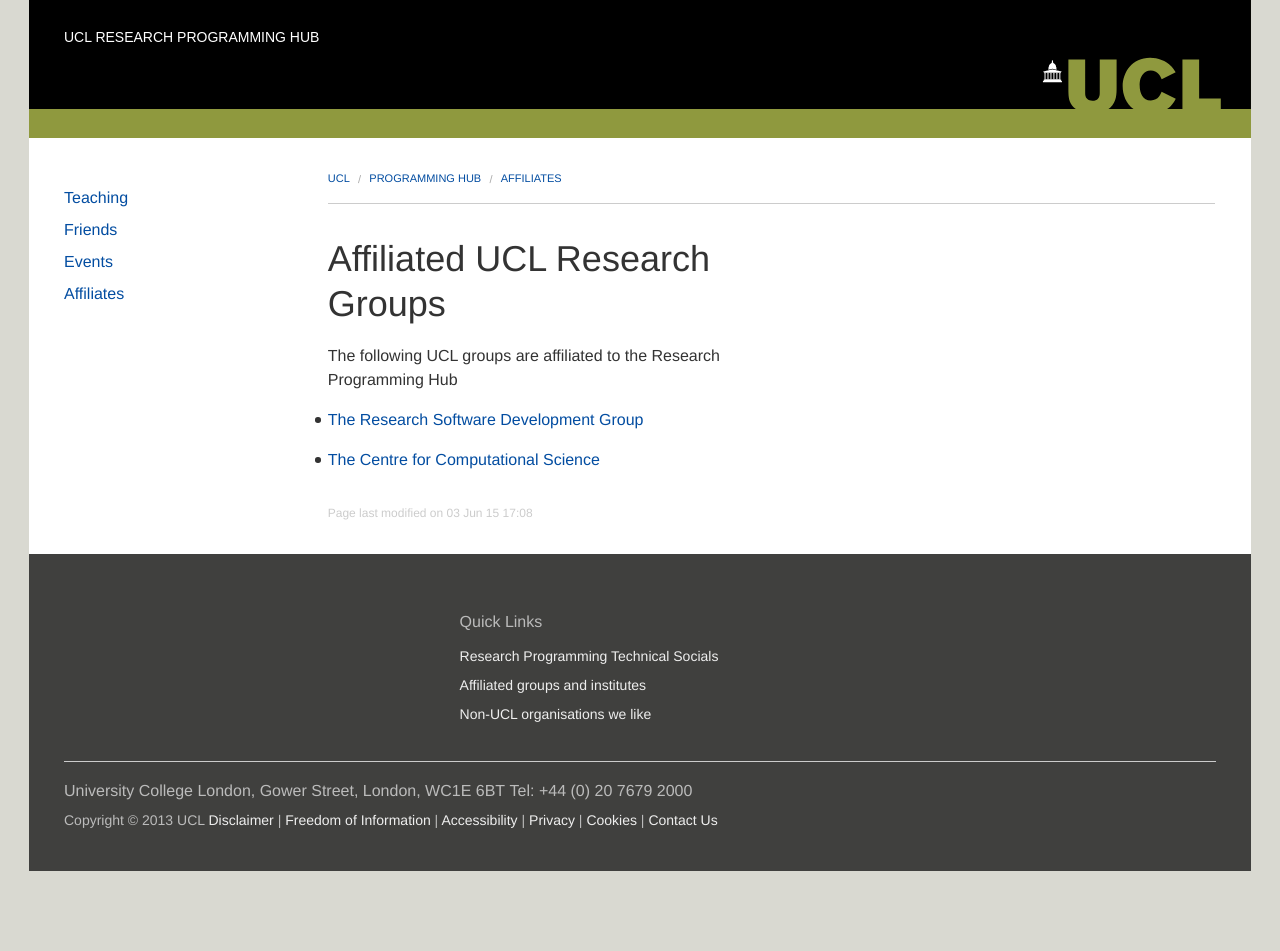
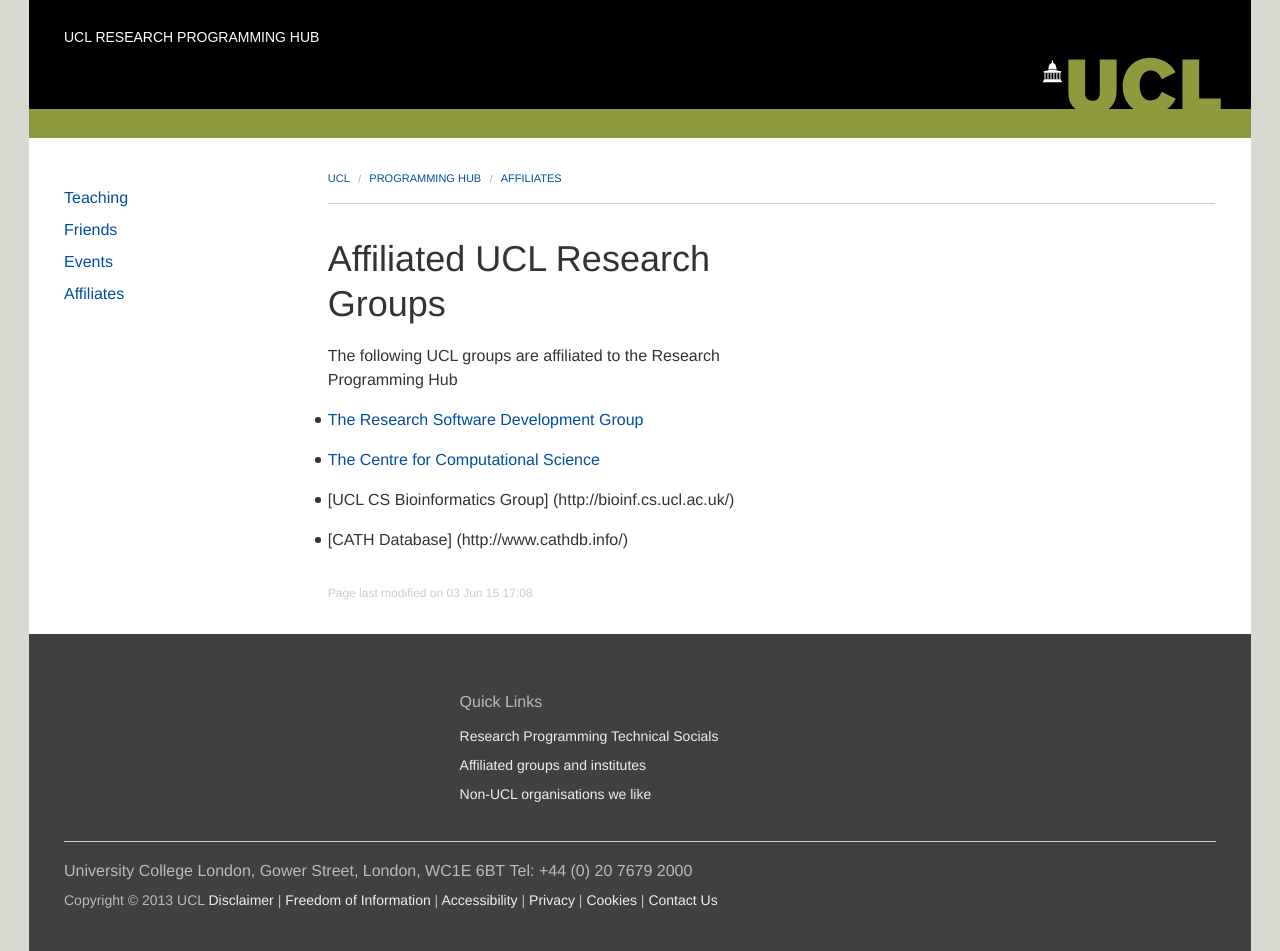
Before and after one commit to UCLProgrammingHub/web, a Jekyll site: the page built from affiliates/index.md, in a window 1280 px wide. Built offline with Jekyll 4.4.1, drawn with Linux system fonts in a browser that asks for light colours; before the commit the page ends 900 px from its top, so only the background shows below that.

Commit message:
Update index.md
Added CS bioinf and CATH groups

```diff
--- a/affiliates/index.md
+++ b/affiliates/index.md
@@ -12,3 +12,5 @@ The following UCL groups are affiliated to the Research Programming Hub
 
 * [The Research Software Development Group](http://development.rc.ucl.ac.uk/)
 * [The Centre for Computational Science](http://ccs.chem.ucl.ac.uk/)
+* [UCL CS Bioinformatics Group] (http://bioinf.cs.ucl.ac.uk/)
+* [CATH Database] (http://www.cathdb.info/)
```
